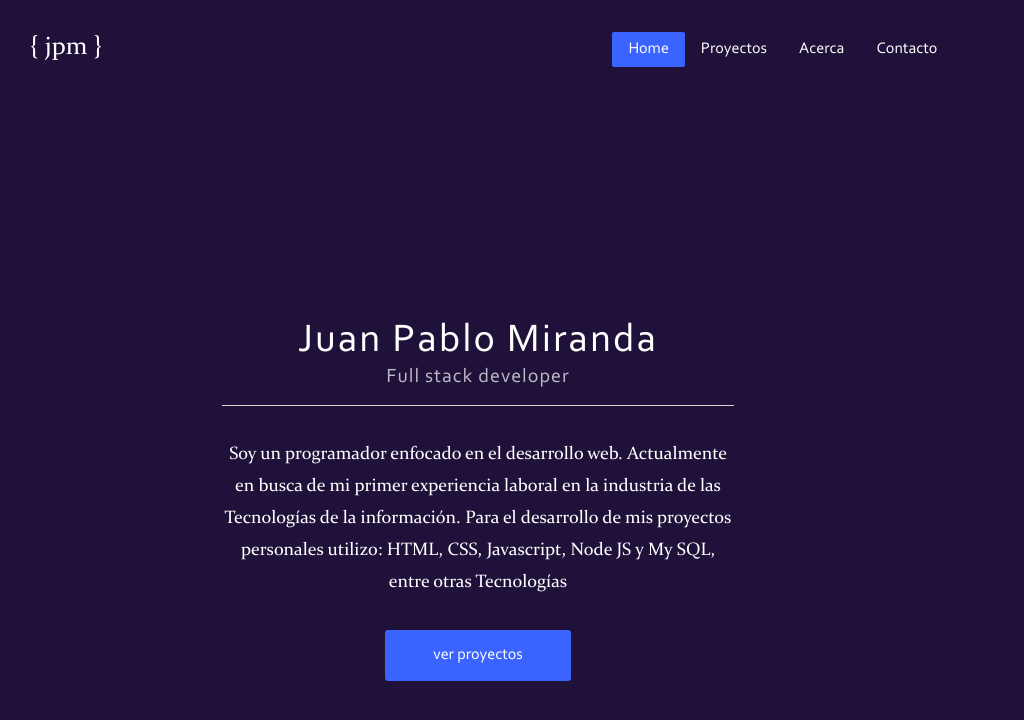
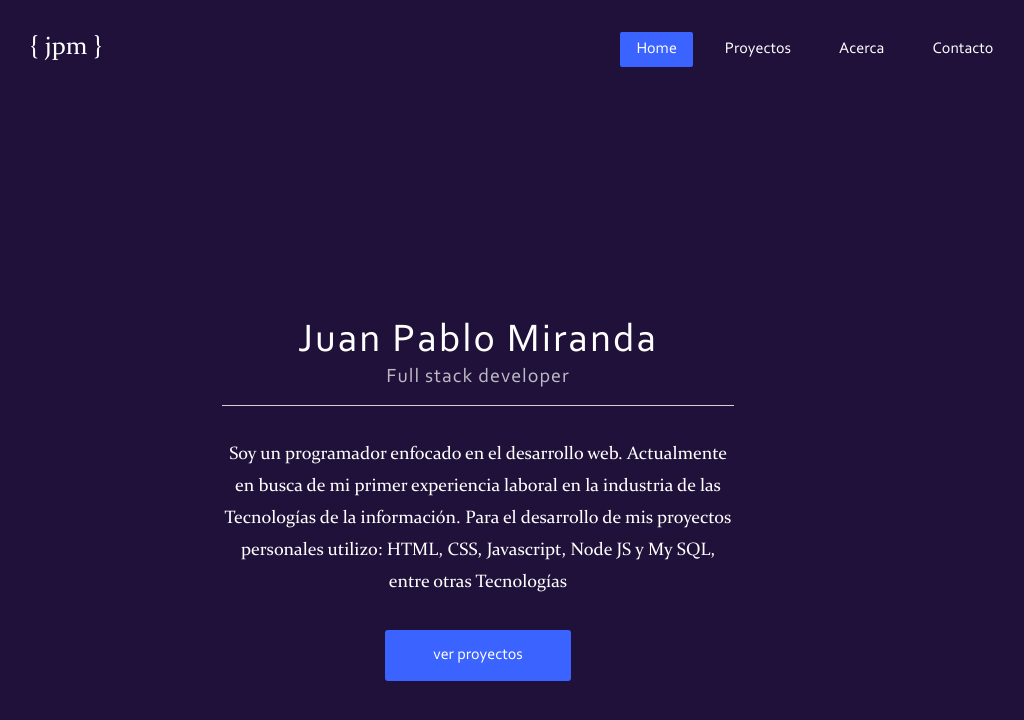
Before and after one commit to jpmsoftware/portfolio, a website: page public/home.html in a window 1280 px wide. Shown: the whole page, without its empty margins (162-1186 px from the left). Drawn offline with Linux system fonts and the light colour scheme.

Commit message:
added spacing between menu items

```diff
--- a/public/css/styles.css
+++ b/public/css/styles.css
@@ -56,6 +56,7 @@ body {
 .menu-item {
     cursor: pointer;
     padding: 0.5rem 1rem;
+    margin: 0 0.5rem;
     font-family: Corbel;
     flex: 1;
     border-radius: 2px;
```
